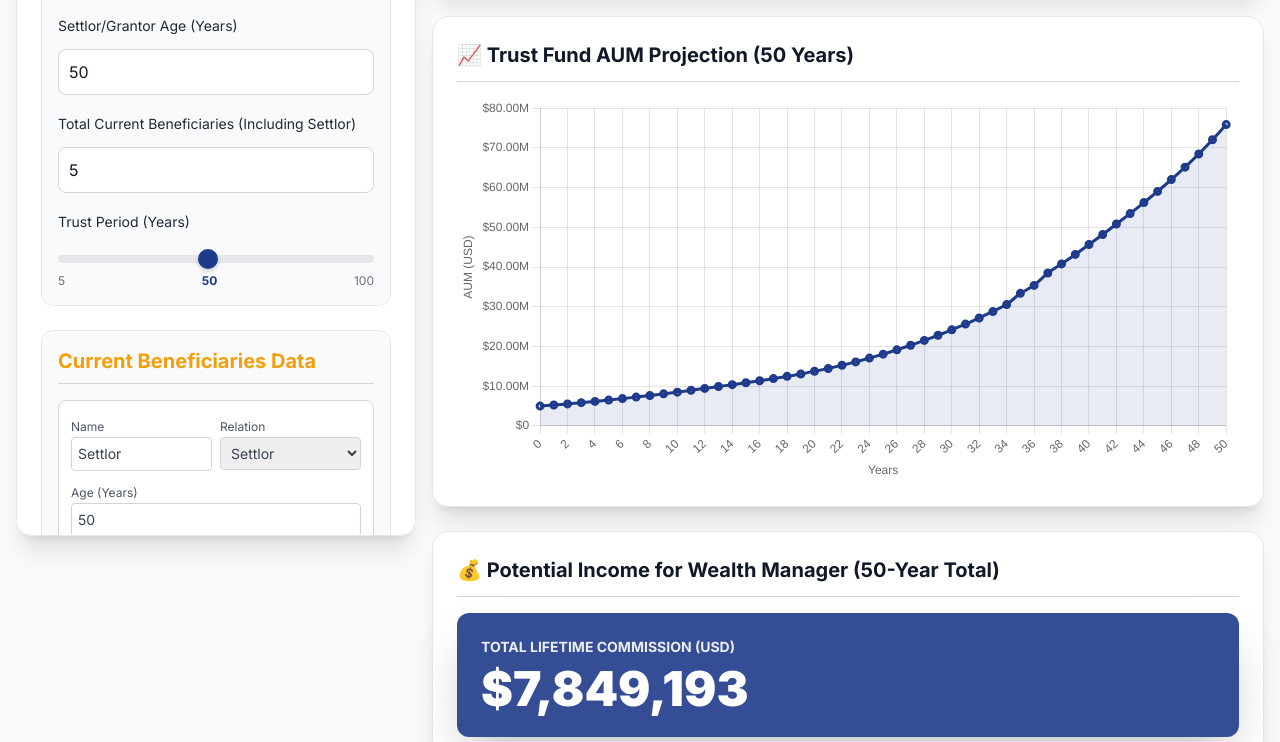
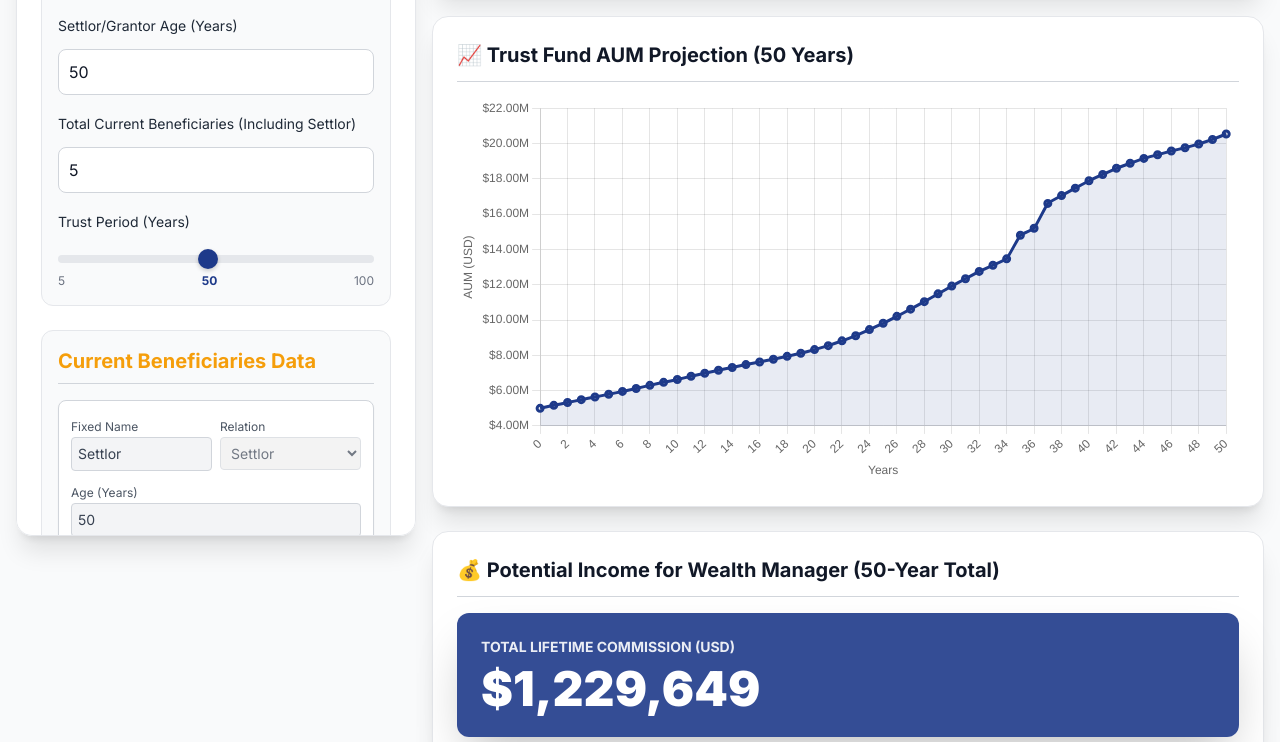
Before and after one commit to DavesGenesis/Trust-Income-Simulator, a plain HTML site: page index.html in a window 1280 px wide. Shown: the part 280-1022 px from the top of the page. Drawn offline with nearby package versions, Linux system fonts and the light colour scheme.

Commit message:
Update index.html

```diff
--- a/index.html
+++ b/index.html
@@ -222,14 +222,14 @@
 
                     <!-- BOND BONUS -->
                     <div class="bg-trust-gold/10 border-l-4 border-trust-gold p-4 rounded-xl shadow-md">
-                        <div class="text-xs font-semibold text-trust-gold">Bond/Performance Bonus (0.5% AUM)</div>
+                        <div class="text-xs font-semibold text-trust-gold">Bond/Performance Bonus (<span id="bondCommissionRate">0.15%</span> AUM)</div>
                         <div class="text-2xl font-bold text-gray-900 mt-1" id="bondCommission">...</div>
                         <p class="text-xs text-gray-500 mt-1">Paid Every 5 Years.</p>
                     </div>
 
                     <!-- MANAGEMENT FEE -->
                     <div class="bg-trust-navy/10 border-l-4 border-trust-navy p-4 rounded-xl shadow-md">
-                        <div class="text-xs font-semibold text-trust-navy">Management Fee Commission (0.5% AUM)</div>
+                        <div class="text-xs font-semibold text-trust-navy">Management Fee Commission (<span id="mgmtCommissionRate">0.15%</span> AUM)</div>
                         <div class="text-2xl font-bold text-gray-900 mt-1" id="mgmtCommission">...</div>
                         <p class="text-xs text-gray-500 mt-1">Paid Annually.</p>
                     </div>
@@ -283,9 +283,13 @@
         const NET_GROWTH_RATE = 1.05; // 5% net annual growth
         const GROSS_INCOME_RATE = 0.08; // 8% gross income rate
 
+        // **REVISED BOND COMMISSION RATE**
+        const BOND_COMMISSION_RATE = 0.0015; // 0.15%
+        // **REVISED MANAGEMENT FEE COMMISSION RATE**
+        const MGMT_COMMISSION_RATE = 0.0015; // 0.15% (was 0.005 / 0.5%)
+
         document.addEventListener('DOMContentLoaded', () => {
             // Set up initial beneficiaries data structure based on new requirements
-            // This runs before renderBeneficiaries() which is called inside initializeCharts() or updateDashboard()
             beneficiaries = [
                 { id: Date.now() + 1, name: "Settlor", relation: "Settlor", age: 50 },
                 { id: Date.now() + 2, name: "Partner", relation: "Partner", age: 48 },
@@ -301,6 +305,10 @@
             formatCurrencyInput(document.getElementById('sumAssured'));
             // Initialize Trust Period display
             updateTrustPeriodDisplay();
+            // Update the commission rate displays
+            document.getElementById('bondCommissionRate').textContent = `${(BOND_COMMISSION_RATE * 100).toFixed(2)}%`;
+            document.getElementById('mgmtCommissionRate').textContent = `${(MGMT_COMMISSION_RATE * 100).toFixed(2)}%`;
+
             // Initial calculation run
             setTimeout(updateDashboard, 100);
         });
@@ -327,9 +335,18 @@
             // When user leaves input, format as currency
             const rawValue = parseCurrency(input.value);
             input.value = formatCurrency(rawValue, false);
+            updateDashboard(); // Ensure simulation runs after formatting
         }
 
         // --- BENEFICIARIES MANAGEMENT ---
+
+        function updateBeneficiary(index, field, value) {
+            if (beneficiaries[index]) {
+                // Safely update the value, converting age to integer
+                beneficiaries[index][field] = (field === 'age' ? parseInt(value) : value);
+            }
+            updateDashboard(); // Run simulation after any beneficiary change
+        }
 
         function renderBeneficiaries() {
             const container = document.getElementById('beneficiariesContainer');
@@ -337,60 +354,76 @@
 
             // Adjust beneficiaries array to match count
             while (beneficiaries.length < count) {
-                const newId = Date.now() + beneficiaries.length;
+                const nextIndex = beneficiaries.length;
+                let defaultAge = 25;
+                let relation = 'Child';
+
+                // Initial default values for the first 5 only (to maintain the HNW family structure)
+                if (nextIndex === 0) { defaultAge = 50; relation = "Settlor"; }
+                else if (nextIndex === 1) { defaultAge = 48; relation = "Partner"; }
+                else if (nextIndex === 2) { defaultAge = 20; relation = "Child"; }
+                else if (nextIndex === 3) { defaultAge = 18; relation = "Child"; }
+                else if (nextIndex === 4) { defaultAge = 16; relation = "Child"; }
+
                 beneficiaries.push({
-                    id: newId,
-                    name: `Person ${beneficiaries.length + 1}`,
-                    relation: 'Child',
-                    age: 18
+                    id: Date.now() + nextIndex,
+                    name: nextIndex === 0 ? "Settlor" : (nextIndex === 1 ? "Partner" : `Child ${nextIndex - 1}`),
+                    relation: relation,
+                    age: defaultAge
                 });
             }
             while (beneficiaries.length > count) {
                 beneficiaries.pop();
             }
 
+            // Sync Settlor's age with the main input
+            if (beneficiaries.length > 0) {
+                 beneficiaries[0].age = parseInt(document.getElementById('settlorAge').value) || 50;
+            }
+
             // Clear existing content except title
             const title = container.querySelector('h3');
             container.innerHTML = '';
-            container.appendChild(title);
+            if (title) container.appendChild(title);
 
             // Render beneficiary cards
             beneficiaries.forEach((beneficiary, index) => {
                 const card = document.createElement('div');
-                card.className = 'bg-white p-3 rounded-lg border border-gray-300 space-y-2';
+                card.className = 'bg-white p-3 rounded-lg border border-gray-300 shadow-sm space-y-2';
+
+                // Ensure Settlor and Partner names are locked for the first two
+                const isFixed = index < 2 && index < count;
+                const nameInput = `<input type="text" value="${beneficiary.name}"
+                                   class="w-full text-sm p-1.5 border border-gray-300 rounded ${isFixed ? 'bg-gray-100' : ''} focus:ring-1 focus:ring-trust-navy"
+                                   onchange="updateBeneficiary(${index}, 'name', this.value)" ${isFixed ? 'readonly' : ''}>`;
+
                 card.innerHTML = `
                     <div class="grid grid-cols-2 gap-2">
                         <div>
-                            <label class="text-xs font-medium text-gray-600">Name</label>
-                            <input type="text" value="${beneficiary.name}"
-                                   class="w-full text-sm p-1.5 border border-gray-300 rounded focus:ring-1 focus:ring-trust-navy"
-                                   onchange="updateBeneficiary(${index}, 'name', this.value)">
+                            <label class="text-xs font-medium text-gray-600">${isFixed ? 'Fixed Name' : 'Name'}</label>
+                            ${nameInput}
                         </div>
                         <div>
                             <label class="text-xs font-medium text-gray-600">Relation</label>
                             <select class="w-full text-sm p-1.5 border border-gray-300 rounded focus:ring-1 focus:ring-trust-navy"
-                                    onchange="updateBeneficiary(${index}, 'relation', this.value)">
+                                    onchange="updateBeneficiary(${index}, 'relation', this.value)" ${isFixed ? 'disabled' : ''}>
                                 <option value="Settlor" ${beneficiary.relation === 'Settlor' ? 'selected' : ''}>Settlor</option>
                                 <option value="Partner" ${beneficiary.relation === 'Partner' ? 'selected' : ''}>Partner</option>
                                 <option value="Child" ${beneficiary.relation === 'Child' ? 'selected' : ''}>Child</option>
+                                <option value="Other" ${beneficiary.relation === 'Other' ? 'selected' : ''}>Other</option>
                             </select>
                         </div>
                     </div>
                     <div>
                         <label class="text-xs font-medium text-gray-600">Age (Years)</label>
                         <input type="number" value="${beneficiary.age}" min="0" max="100"
-                               class="w-full text-sm p-1.5 border border-gray-300 rounded focus:ring-1 focus:ring-trust-navy"
-                               onchange="updateBeneficiary(${index}, 'age', parseInt(this.value))">
+                               class="w-full text-sm p-1.5 border border-gray-300 rounded ${index === 0 ? 'bg-gray-100' : ''} focus:ring-1 focus:ring-trust-navy"
+                               onchange="updateBeneficiary(${index}, 'age', this.value)" ${index === 0 ? 'readonly' : ''}>
                     </div>
                 `;
                 container.appendChild(card);
             });
-        }
-
-        function updateBeneficiary(index, field, value) {
-            if (beneficiaries[index]) {
-                beneficiaries[index][field] = value;
-            }
+            updateDashboard();
         }
 
         // --- TRUST PERIOD SLIDER FUNCTIONS ---
@@ -409,14 +442,14 @@
             const progress = ((value - slider.min) / (slider.max - slider.min)) * 100;
             slider.style.setProperty('--progress', progress + '%');
 
-            // Force the slider value to be updated
-            console.log(`Trust Period updated to: ${value} years`);
+            updateDashboard();
         }
 
         // --- CHART INITIALIZATION ---
 
         function initializeCharts() {
             const ctx = document.getElementById('aumChart').getContext('2d');
+            if (aumChart) aumChart.destroy();
             aumChart = new Chart(ctx, {
                 type: 'line',
                 data: {
@@ -437,6 +470,11 @@
                     plugins: {
                         legend: {
                             display: false
+                        },
+                        tooltip: {
+                            callbacks: {
+                                label: (context) => `AUM: ${formatCurrency(context.parsed.y, false)}`
+                            }
                         }
                     },
                     scales: {
@@ -458,9 +496,9 @@
                             }
                         }
                     },
-                    interaction: {
-                        intersect: false,
-                        mode: 'index'
+                    animation: {
+                        duration: 800,
+                        easing: 'easeInOutQuart'
                     }
                 }
             });
@@ -469,6 +507,7 @@
         // --- SIMULATION ENGINE ---
 
         function runSimulation() {
+            try {
                 // Parse inputs
                 const inputs = {
                     trustPrincipal: parseCurrency(document.getElementById('trustPrincipal').value),
@@ -498,21 +537,25 @@
                 let depletionYear = 0;
 
                 // Population tracking
-            let currentBeneficiaries = beneficiaries.map(b => ({
+                let currentBeneficiaries = JSON.parse(JSON.stringify(beneficiaries)).map((b, index) => ({
                     ...b,
                     deathAge: 85,
                     isAlive: true,
                     hasPartner: b.relation === 'Settlor' || b.relation === 'Partner',
-                // CORRECTED LOGIC: Only children start with policies
-                policyYearsRemaining: b.relation === 'Child' ? PREMIUM_PAYMENT_YEARS : 0,
+                    // CORRECTED LOGIC: Settlor(0) and Partner(1) are excluded. All others start with a new policy.
+                    policyYearsRemaining: (index === 0 || index === 1) ? 0 : PREMIUM_PAYMENT_YEARS,
                     childrenBorn: 0,
-                yearMarried: b.relation === 'Settlor' || b.relation === 'Partner' ? 0 : -1,
+                    // If Settlor or Partner, assume they started married (yearMarried = 0 is start of simulation)
+                    yearMarried: (index === 0 || index === 1) ? 0 : -1,
                     yearLastBirth: -1,
                 }));
 
                 // CORRECTED: Count initial policies only for children
-            const initialChildren = currentBeneficiaries.filter(b => b.relation === 'Child');
-            totalPolicies = initialChildren.length;
+                currentBeneficiaries.forEach(b => {
+                    if (b.policyYearsRemaining === PREMIUM_PAYMENT_YEARS) {
+                        totalPolicies += 1;
+                    }
+                });
 
                 let newBeneficiaryId = 1000;
 
@@ -520,26 +563,17 @@
                 for (let year = 1; year <= inputs.trustPeriod; year++) {
                     const startingAUM = AUM;
 
-                // --- FUND DEPLETION CHECK ---
+                    // --- FUND DEPLETION CHECK (Simplified check) ---
                     if (fundDepleted) {
-                    // If fund is depleted, just maintain current AUM and continue aging population
-                    // Filter out the dead for the next year
-                    currentBeneficiaries = currentBeneficiaries.filter(b => b.isAlive);
-
-                    // Age everyone and handle deaths (but no new policies or premiums)
-                    for (let i = 0; i < currentBeneficiaries.length; i++) {
-                        const b = currentBeneficiaries[i];
-                        b.age += 1;
-                        if (b.age >= b.deathAge) {
-                            b.isAlive = false;
-                        }
-                    }
-
-                    AUM_VALUES.push(AUM); // Maintain same AUM
+                        AUM_VALUES.push(AUM);
                         continue;
                     }
 
-                // --- PRE-CALCULATE REQUIRED EXPENSES ---
+                    // --- PRE-CALCULATE REQUIRED EXPENSES AND INCOME ---
+
+                    const managementFeeDeduction = startingAUM * 0.03; // 3% fee deduction
+                    const grossIncome = startingAUM * GROSS_INCOME_RATE;
+                    const netIncomeProfit = grossIncome - managementFeeDeduction;
 
                     // Calculate potential premium payments for this year
                     let potentialPremiumPayment = 0;
@@ -549,56 +583,62 @@
                         }
                     });
 
-                // Calculate other required expenses
-                const managementFeeDeduction = startingAUM * 0.005;
-                const grossIncome = startingAUM * GROSS_INCOME_RATE;
-                const netIncomeProfit = grossIncome - managementFeeDeduction;
                     const potentialDistribution = netIncomeProfit * inputs.distributionRate;
+                    const totalRequiredDeductions = potentialPremiumPayment + potentialDistribution;
 
-                // Total required expenses this year
-                const totalRequiredExpenses = potentialPremiumPayment + potentialDistribution + managementFeeDeduction;
+                    // Total fund available for AUM increase/decrease BEFORE claim payout
+                    const aumChangeBeforeClaims = netIncomeProfit - potentialDistribution - potentialPremiumPayment;
 
-                // Check if fund can cover all expenses
-                if (startingAUM + grossIncome < totalRequiredExpenses) {
+
+                    // --- Check for Fund Depletion ---
+                    if (startingAUM + aumChangeBeforeClaims <= 0 && startingAUM > 0) {
                          fundDepleted = true;
                          depletionYear = year;
+                         AUM = 0; // Set AUM to zero
+                    }
 
-                    // Still age population but no financial transactions
+                    if (fundDepleted && startingAUM > 0) {
+                        // Fund depletion detected this year. Stop all financial transactions.
+                        AUM_VALUES.push(0);
+
+                        // Handle population aging and death only
                         currentBeneficiaries = currentBeneficiaries.filter(b => b.isAlive);
                         for (let i = 0; i < currentBeneficiaries.length; i++) {
                             const b = currentBeneficiaries[i];
                             b.age += 1;
-                        if (b.age >= b.deathAge) {
-                            b.isAlive = false;
-                        }
+                            if (b.age >= b.deathAge) { b.isAlive = false; }
                         }
 
-                    AUM_VALUES.push(startingAUM); // Freeze AUM at current level
+                        continue;
+                    } else if (fundDepleted && startingAUM === 0) {
+                         // Fund was already depleted
+                         AUM_VALUES.push(0);
                          continue;
                     }
 
-                // --- PROCEED WITH NORMAL OPERATIONS (Fund is sufficient) ---
+
+                    // --- PROCEED WITH NORMAL OPERATIONS ---
 
                     // --- 1. Commission Calculations ---
 
-                // 1a. Management Fee Commission (0.5% of AUM, paid annually)
-                const mgmtFee = startingAUM * 0.005;
-                totalMgmtCommission += mgmtFee;
+                    // 1a. Management Fee Commission (0.15% of AUM, paid annually)
+                    const mgmtFeeCommission = startingAUM * MGMT_COMMISSION_RATE; // Using 0.15% constant
+                    totalMgmtCommission += mgmtFeeCommission;
 
-                // 1b. Bond/Performance Bonus (0.5% of AUM, paid every 5 years)
+                    // 1b. Bond/Performance Bonus (0.15% of AUM, paid every 5 years)
                     if (year % 5 === 0) {
-                    const bondBonus = startingAUM * 0.005;
+                        const bondBonus = startingAUM * BOND_COMMISSION_RATE;
                         totalBondCommission += bondBonus;
                     }
 
                     // --- 2. Trust Fund Growth & Distribution ---
 
                     // 2d. Annual Distribution (% of Net Income Profit)
-                const annualDistribution = netIncomeProfit * inputs.distributionRate;
+                    const annualDistribution = potentialDistribution;
                     totalDistributedIncome += annualDistribution;
 
-                // AUM adjusted for Management Fee and Distribution
-                AUM = startingAUM + (netIncomeProfit - annualDistribution);
+                    // AUM = starting AUM + Net Income Profit - Annual Distribution - Annual Premium
+                    AUM = startingAUM + (netIncomeProfit - annualDistribution) - potentialPremiumPayment;
 
                     // --- 3. Population Dynamics & Legacy Events ---
 
@@ -626,8 +666,8 @@
                             b.hasPartner = true;
                             b.yearMarried = year;
 
-                        // Add Partner
-                        currentBeneficiaries.push({
+                            // Add Partner (PolicyYearsRemaining is set to PREMIUM_PAYMENT_YEARS by default in the map below)
+                            const newPartner = {
                                 id: newBeneficiaryId++,
                                 name: `Partner of ${b.name}`,
                                 relation: 'Partner',
@@ -640,15 +680,15 @@
                                 childrenBorn: 0,
                                 yearMarried: year,
                                 yearLastBirth: -1,
-                        });
-                        // CORRECTED: Count new policy for partner
-                        totalPolicies += 1;
+                            };
+                            currentBeneficiaries.push(newPartner);
+                            totalPolicies += 1; // Count new policy for partner
                         }
 
                         // --- C. Birth of Children ---
-                    // FIXED: Only people who married during simulation (yearMarried > 0) can have children
-                    // This prevents Settlor and Partner from having children
-                    if (b.hasPartner && b.childrenBorn < inputs.childrenPerFamily && b.yearMarried > 0) {
+                        // Only people who married *during simulation* (yearMarried > 0) can have children
+                        // Settlor/Partner (index 0 and 1) start with yearMarried=0, so this prevents them from having more.
+                        if (b.hasPartner && b.childrenBorn < inputs.childrenPerFamily && b.yearMarried >= 0) {
                             const yearsSinceMarried = year - b.yearMarried;
                             const yearsSinceLastBirth = year - b.yearLastBirth;
 
@@ -673,8 +713,7 @@
                                     yearMarried: -1,
                                     yearLastBirth: -1,
                                 });
-                            // CORRECTED: Count new policy for child
-                            totalPolicies += 1;
+                                totalPolicies += 1; // Count new policy for child
                             }
                         }
 
@@ -692,17 +731,16 @@
                         }
                     }
 
-                // --- 4. Final Trust Fund Value Update (AUM) ---
+                    // --- 4. AUM Update for Claims/Premiums ---
 
                     // 3b. Fund Addition (Claims)
                     AUM += totalClaimReceived;
                     totalClaimBenefit += totalClaimReceived;
 
-                // 3c. Fund Deduction (Premiums)
-                AUM -= annualPremiumPayment;
+                    // 3c. Fund Deduction (Premiums paid to the WM)
+                    // NOTE: The Premium was already deducted in the AUM calculation before the loop (via potentialPremiumPayment)
+                    // We only need to track the cost here, not deduct again.
                     totalPremiumCost += annualPremiumPayment;
-
-                // AUM growth already applied in step 2 via Net Income Profit calculation: AUM = startingAUM + (netIncomeProfit - annualDistribution);
 
                     AUM_VALUES.push(Math.max(0, AUM));
                 }
@@ -720,6 +758,12 @@
                     fundDepleted,
                     depletionYear
                 };
+
+            } catch (error) {
+                console.error("Simulation Error:", error);
+                alert("The simulation failed. Please check the console for details.");
+                return { AUM_VALUES: [inputs.trustPrincipal || 0], totalFYC: 0, totalBondCommission: 0, totalMgmtCommission: 0, totalPolicies: 0, totalPremiumCost: 0, totalClaimBenefit: 0, totalDistributedIncome: 0, finalBeneficiaryCount: 0, fundDepleted: true, depletionYear: 0 };
+            }
         }
 
         // --- DASHBOARD UPDATE & UTILITY FUNCTIONS ---
@@ -743,6 +787,7 @@
             document.getElementById('totalBeneficiaries').textContent = results.finalBeneficiaryCount;
             document.getElementById('totalCommission').textContent = formatCurrency(totalCommission, false);
             document.getElementById('fycCommission').textContent = formatCurrency(results.totalFYC, false);
+            // Update Bond Commission text/rate
             document.getElementById('bondCommission').textContent = formatCurrency(results.totalBondCommission, false);
             document.getElementById('mgmtCommission').textContent = formatCurrency(results.totalMgmtCommission, false);
             document.getElementById('totalPolicies').textContent = results.totalPolicies;
@@ -763,7 +808,7 @@
             finalAUMTitleElement.textContent = `Final Trust Fund AUM (Year ${trustPeriod})`;
             potentialIncomeTitleElement.textContent = `💰 Potential Income for Wealth Manager (${trustPeriod}-Year Total)`;
 
-            if (results.fundDepleted) {
+            if (results.fundDepleted && results.depletionYear > 0) {
                 headerElement.innerHTML = `
                     WM Commission and Fund Projections (${trustPeriod}-Year Period)
                     <span class="text-red-600 text-lg font-bold block mt-2">
```
Lines whose indentation alone changed are shown as unchanged.
